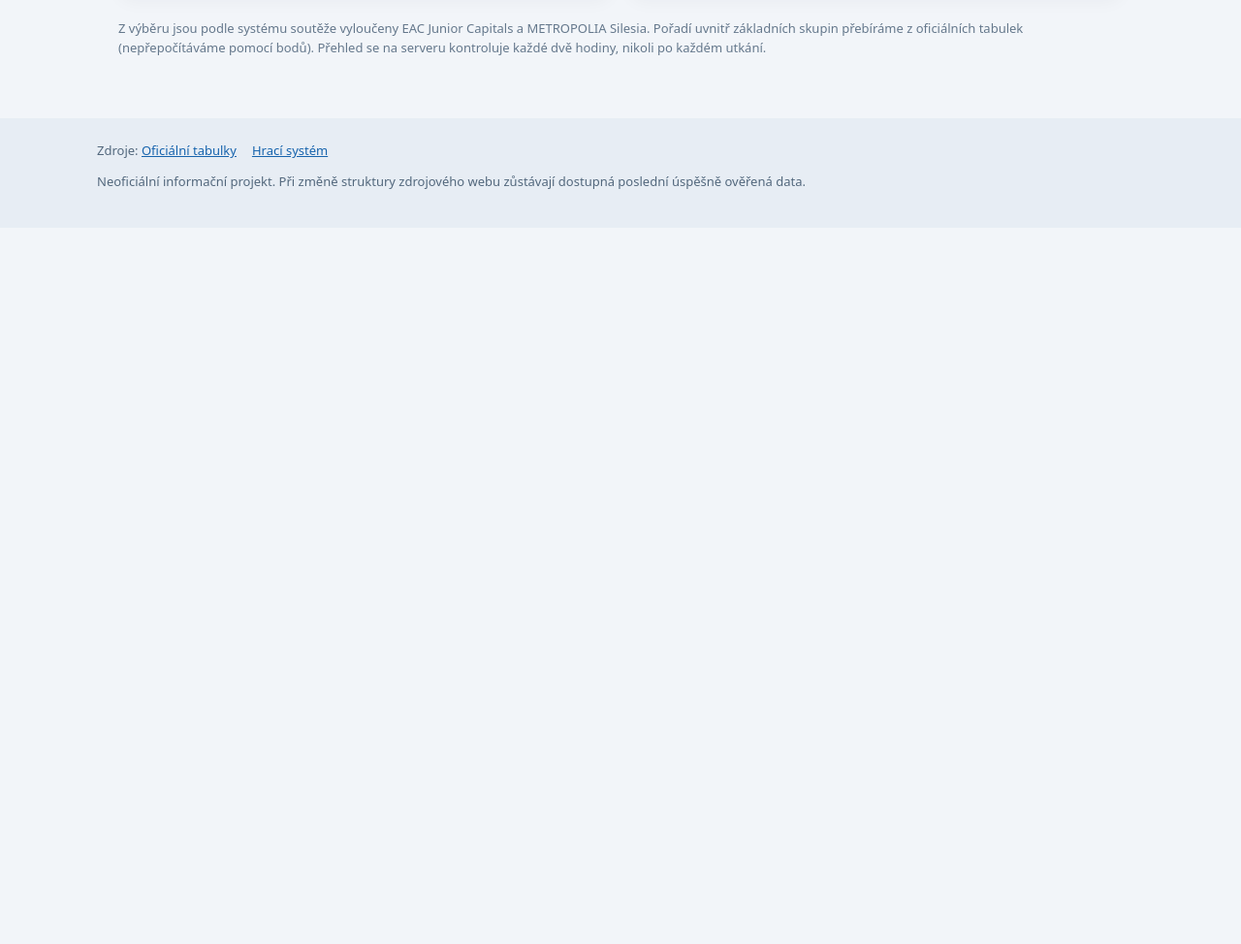
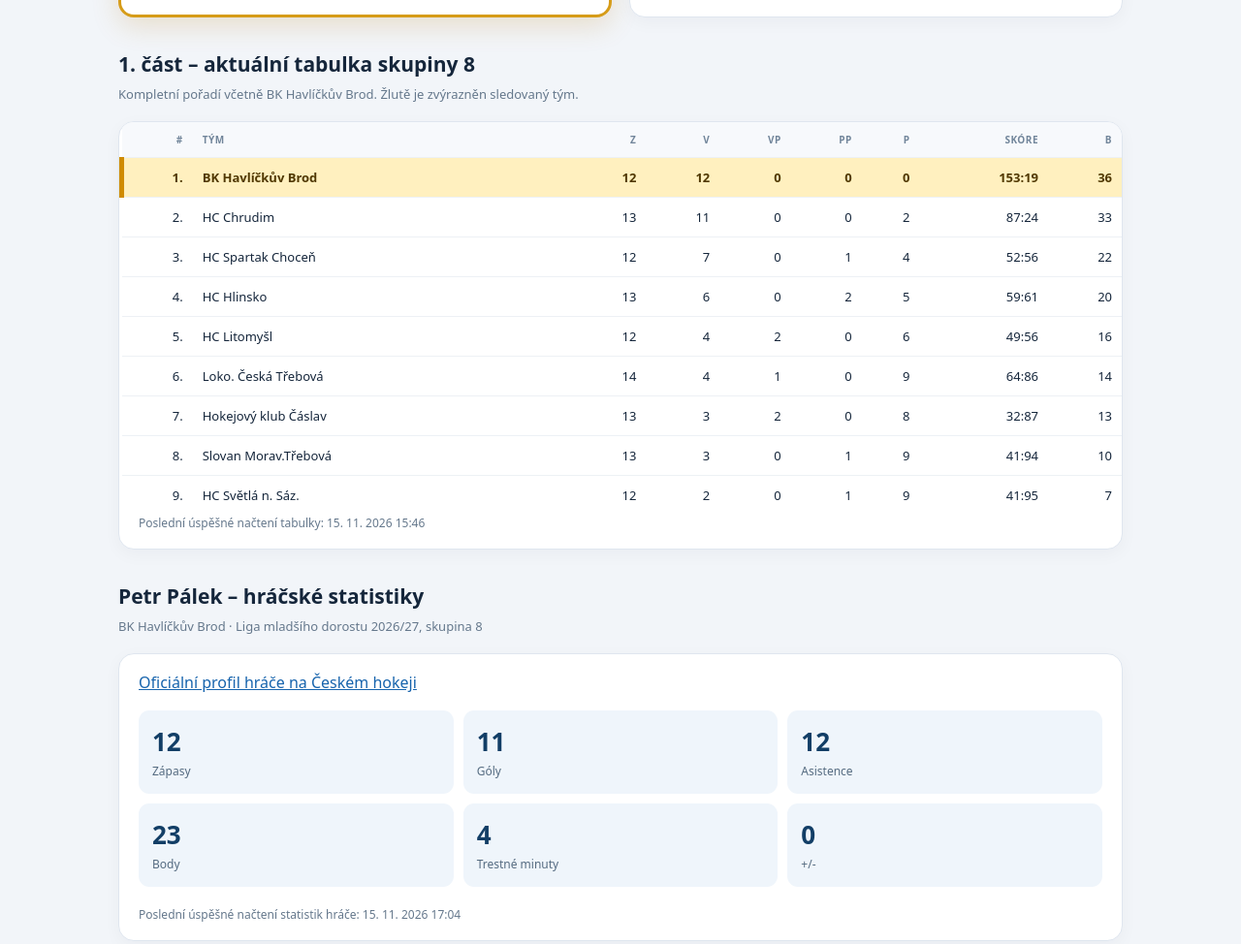
Before and after one commit to 48mvyd6rby-sudo/hokej-nadstavba, a plain HTML site: page index.html in a window 1280 px wide. Shown: the part 1293-2267 px from the top of the page at 97% size. Before the commit the page ends 1528 px from the top, so only its background shows below. Drawn offline with Linux system fonts and the light colour scheme.

Commit message:
Add files via upload

```diff
--- a/data.json
+++ b/data.json
@@ -495,5 +495,195 @@
         }
       ]
     }
-  ]
+  ],
+  "group8": {
+    "headers": [
+      "#",
+      "TÝM",
+      "Z",
+      "V",
+      "VP",
+      "PP",
+      "P",
+      "SKÓRE",
+      "B"
+    ],
+    "teams": [
+      {
+        "name": "BK Havlíčkův Brod",
+        "original_rank": 1,
+        "games": 12,
+        "points": 36,
+        "url": "",
+        "columns": [
+          "1.",
+          "BK Havlíčkův Brod",
+          "12",
+          "12",
+          "0",
+          "0",
+          "0",
+          "153:19",
+          "36"
+        ]
+      },
+      {
+        "name": "HC Chrudim",
+        "original_rank": 2,
+        "games": 13,
+        "points": 33,
+        "url": "",
+        "columns": [
+          "2.",
+          "HC Chrudim",
+          "13",
+          "11",
+          "0",
+          "0",
+          "2",
+          "87:24",
+          "33"
+        ]
+      },
+      {
+        "name": "HC Spartak Choceň",
+        "original_rank": 3,
+        "games": 12,
+        "points": 22,
+        "url": "",
+        "columns": [
+          "3.",
+          "HC Spartak Choceň",
+          "12",
+          "7",
+          "0",
+          "1",
+          "4",
+          "52:56",
+          "22"
+        ]
+      },
+      {
+        "name": "HC Hlinsko",
+        "original_rank": 4,
+        "games": 13,
+        "points": 20,
+        "url": "",
+        "columns": [
+          "4.",
+          "HC Hlinsko",
+          "13",
+          "6",
+          "0",
+          "2",
+          "5",
+          "59:61",
+          "20"
+        ]
+      },
+      {
+        "name": "HC Litomyšl",
+        "original_rank": 5,
+        "games": 12,
+        "points": 16,
+        "url": "",
+        "columns": [
+          "5.",
+          "HC Litomyšl",
+          "12",
+          "4",
+          "2",
+          "0",
+          "6",
+          "49:56",
+          "16"
+        ]
+      },
+      {
+        "name": "Loko. Česká Třebová",
+        "original_rank": 6,
+        "games": 14,
+        "points": 14,
+        "url": "",
+        "columns": [
+          "6.",
+          "Loko. Česká Třebová",
+          "14",
+          "4",
+          "1",
+          "0",
+          "9",
+          "64:86",
+          "14"
+        ]
+      },
+      {
+        "name": "Hokejový klub Čáslav",
+        "original_rank": 7,
+        "games": 13,
+        "points": 13,
+        "url": "",
+        "columns": [
+          "7.",
+          "Hokejový klub Čáslav",
+          "13",
+          "3",
+          "2",
+          "0",
+          "8",
+          "32:87",
+          "13"
+        ]
+      },
+      {
+        "name": "Slovan Morav.Třebová",
+        "original_rank": 8,
+        "games": 13,
+        "points": 10,
+        "url": "",
+        "columns": [
+          "8.",
+          "Slovan Morav.Třebová",
+          "13",
+          "3",
+          "0",
+          "1",
+          "9",
+          "41:94",
+          "10"
+        ]
+      },
+      {
+        "name": "HC Světlá n. Sáz.",
+        "original_rank": 9,
+        "games": 12,
+        "points": 7,
+        "url": "",
+        "columns": [
+          "9.",
+          "HC Světlá n. Sáz.",
+          "12",
+          "2",
+          "0",
+          "1",
+          "9",
+          "41:95",
+          "7"
+        ]
+      }
+    ]
+  },
+  "player": {
+    "name": "Petr Pálek",
+    "team": "BK Havlíčkův Brod",
+    "url": "https://ceskyhokej.cz/player/detail/9285",
+    "competition": "Liga mladšího dorostu 2026/27 – skupina 8",
+    "games": 12,
+    "goals": 11,
+    "assists": 12,
+    "points": 23,
+    "penalty_minutes": 4,
+    "plus_minus": 0
+  },
+  "player_updated_at": "2026-11-15T17:04:00+01:00"
 }
--- a/index.html
+++ b/index.html
@@ -15,6 +15,22 @@ table{border-collapse:collapse;width:100%}th{text-transform:uppercase;letter-spa
 @media(max-width:740px){.grid{grid-template-columns:1fr}.summary{grid-template-columns:repeat(3,minmax(0,1fr))}.metric{padding:12px}.metric strong{font-size:22px}.group-head{padding:16px}td,th{padding:10px 12px}}
 @media(max-width:410px){.summary{gap:7px}.metric span{font-size:11px}.hero{padding-top:25px}}
 @media print{button{display:none}.hero{background:white;color:black;padding-bottom:10px}.hero p,.eyebrow{color:black}.grid{gap:12px}.group{break-inside:avoid;box-shadow:none}body{background:white}.notice{background:white}}
+
+/* Zvýraznění sledovaného klubu i jeho orientační nadstavbové skupiny */
+.group.featured{border:3px solid #d69c19;box-shadow:0 9px 28px #b97c1230}
+.group.featured .group-head{background:#fff6db}
+.group.featured .group-tag{background:#d69c19;color:#221600}
+tr.favorite td{background:#fff0bf!important;color:#503800;font-weight:800}
+tr.favorite td:first-child{border-left:5px solid #cf8b00}
+tr.favorite a{color:#603b00}
+.follow-section{margin:34px 0 12px}.section-heading{margin-bottom:14px}.section-heading p{margin:7px 0;color:#65788c;font-size:13px}
+.wide-card{background:white;border:1px solid #dfe6ef;border-radius:16px;overflow:hidden;margin:18px 0;box-shadow:0 5px 18px #15263b0a}
+.table-scroll{overflow-x:auto}.table-scroll table{min-width:700px}.table-scroll td,.table-scroll th{padding:11px 10px;white-space:nowrap}
+.table-scroll td:nth-child(2){min-width:180px}.table-scroll th:not(:nth-child(2)),.table-scroll td:not(:nth-child(2)){text-align:right}
+.section-pad{padding:18px 20px}.player-metrics{display:grid;grid-template-columns:repeat(3,minmax(0,1fr));gap:10px;padding:0 20px 20px}
+.player-metric{border-radius:11px;background:#eff5fb;padding:14px}.player-metric strong{font-size:26px;color:#123e66;display:block}.player-metric span{font-size:12px;color:#556b80}
+.note-line{font-size:12px;color:#65788c;padding:0 20px 18px}.featured-label{font-size:12px;color:#9a6600;font-weight:750}
+@media(max-width:550px){.player-metrics{grid-template-columns:repeat(2,minmax(0,1fr))}.table-scroll td,.table-scroll th{font-size:12px}}
 </style>
 </head>
 <body>
@@ -24,28 +40,74 @@ table{border-collapse:collapse;width:100%}th{text-transform:uppercase;letter-spa
 <div class="summary"><div class="metric"><strong>12</strong><span>Základních skupin</span></div><div class="metric"><strong>24</strong><span>Postupujících týmů</span></div><div class="metric"><strong>4 × 6</strong><span>Skupiny nadstavby</span></div></div>
 <div class="notice"><strong>Upozornění:</strong> Složení skupin A–D je <strong>nezávazný geografický návrh</strong>. Český hokej stanovuje pouze územní princip, nikoli přesné přiřazení týmů. O postupu rozhoduje konečné pořadí po 1. části.</div>
 <div id="output" class="grid" aria-live="polite"></div>
+<section class="follow-section" aria-labelledby="group8-title">
+  <div class="section-heading"><h2 id="group8-title">1. část – aktuální tabulka skupiny 8</h2><p>Kompletní pořadí včetně BK Havlíčkův Brod. Žlutě je zvýrazněn sledovaný tým.</p></div>
+  <div class="wide-card"><div class="table-scroll" id="group8-table"><p class="section-pad muted">Načítám tabulku skupiny 8…</p></div><div class="note-line" id="group8-updated"></div></div>
+</section>
+<section class="follow-section" aria-labelledby="player-title">
+  <div class="section-heading"><h2 id="player-title">Petr Pálek – hráčské statistiky</h2><p>BK Havlíčkův Brod · Liga mladšího dorostu 2026/27, skupina 8</p></div>
+  <div class="wide-card"><div class="section-pad"><a href="https://ceskyhokej.cz/player/detail/9285" rel="noopener" target="_blank">Oficiální profil hráče na Českém hokeji</a></div><div class="player-metrics" id="player-stats"><p class="muted">Načítám statistiky…</p></div><div class="note-line" id="player-updated"></div></div>
+</section>
 <p class="muted">Z výběru jsou podle systému soutěže vyloučeny EAC Junior Capitals a METROPOLIA Silesia. Pořadí uvnitř základních skupin přebíráme z oficiálních tabulek (nepřepočítáváme pomocí bodů). Přehled se na serveru kontroluje každé dvě hodiny, nikoli po každém utkání.</p>
 </main>
-<footer class="foot"><div class="wrap">Zdroje: <a href="https://ceskyhokej.cz/competition/standings/85" target="_blank" rel="noopener">Oficiální tabulky</a><a href="https://ceskyhokej.cz/competition/description/85" target="_blank" rel="noopener">Hrací systém</a><p>Neoficiální informační projekt. Při změně struktury zdrojového webu zůstávají dostupná poslední úspěšně ověřená data.</p></div></footer>
+<footer class="foot"><div class="wrap">Zdroje: <a href="https://ceskyhokej.cz/player/detail/9285" target="_blank" rel="noopener">Profil Petra Pálka</a><a href="https://ceskyhokej.cz/competition/standings/85" target="_blank" rel="noopener">Oficiální tabulky</a><a href="https://ceskyhokej.cz/competition/description/85" target="_blank" rel="noopener">Hrací systém</a><p>Neoficiální informační projekt. Při změně struktury zdrojového webu zůstávají dostupná poslední úspěšně ověřená data.</p></div></footer>
 <script>
 const output=document.querySelector('#output'),status=document.querySelector('#status');
+const group8Output=document.querySelector('#group8-table'),playerOutput=document.querySelector('#player-stats');
+function isFavorite(name){return /\bbk\s+havlíčkův\s+brod\b/i.test(String(name||''))}
 function el(tag, cls, text){const e=document.createElement(tag);if(cls)e.className=cls;if(text!==undefined)e.textContent=String(text);return e}
 function draw(data){
  if(!Array.isArray(data.regions)||data.regions.length!==4||data.regions.some(r=>r.teams.length!==6))throw Error('Neúplná data');
  output.replaceChildren();
  for(const region of data.regions){
-   const card=el('section','group'), head=el('div','group-head'), labels=el('div');
+   const featured=region.teams.some(t=>isFavorite(t.name));
+   const card=el('section',featured?'group featured':'group'), head=el('div','group-head'), labels=el('div');
    labels.append(el('h2','',`Skupina ${region.id} – ${region.label}`), el('small','',`Původní skupiny: ${region.source_groups.join(', ')}`));
+   if(featured)labels.append(el('div','featured-label','★ Skupina BK Havlíčkův Brod'));
    head.append(labels,el('span','group-tag',region.id));card.append(head);
    const table=el('table'),thead=el('thead'),tr=el('tr');
    for(const title of ['Tým','Pův. sk.','Z','Body']){const th=el('th',title==='Tým'?'':'num',title);th.scope='col';tr.append(th)}
    thead.append(tr);table.append(thead);const tbody=el('tbody');
-   for(const team of region.teams){const row=el('tr');const cell=el('td','team');
+   for(const team of region.teams){const row=el('tr',isFavorite(team.name)?'favorite':'');const cell=el('td','team');
      if(team.url){const a=el('a','',team.name);a.href=team.url;a.rel='noopener';a.target='_blank';cell.append(a)}else cell.textContent=team.name;
      row.append(cell,el('td','num original',`${team.source_group} / ${team.original_rank}.`),el('td','num',team.games),el('td','num',team.points));tbody.append(row)}
    table.append(tbody);card.append(table);output.append(card);
  }
+ drawGroup8(data);drawPlayer(data);
  const date=new Date(data.updated_at);status.textContent='Poslední úspěšné načtení: '+new Intl.DateTimeFormat('cs-CZ',{dateStyle:'medium',timeStyle:'short',timeZone:'Europe/Prague'}).format(date);
+}
+function formatUpdated(date){
+ if(!date)return 'Čas ověření není k dispozici';
+ const d=new Date(date);return Number.isNaN(d.valueOf())?'Čas ověření není k dispozici':
+   new Intl.DateTimeFormat('cs-CZ',{dateStyle:'medium',timeStyle:'short',timeZone:'Europe/Prague'}).format(d);
+}
+function drawGroup8(data){
+ const item=data.group8;
+ if(!item||!Array.isArray(item.headers)||!Array.isArray(item.teams)||item.teams.length<3){
+   group8Output.replaceChildren(el('p','section-pad muted','Tabulka skupiny 8 dosud není v aktualizačních datech dostupná.'));return;
+ }
+ const table=el('table');const head=el('thead'),tr=el('tr');
+ item.headers.forEach(h=>{const th=el('th','',h);th.scope='col';tr.append(th)});head.append(tr);table.append(head);
+ const body=el('tbody');
+ for(const team of item.teams){
+   if(!Array.isArray(team.columns)||team.columns.length!==item.headers.length)continue;
+   const row=el('tr',isFavorite(team.name)?'favorite':'');
+   team.columns.forEach((value,i)=>{
+     const cell=el('td','',value);
+     if(i===1&&team.url){cell.replaceChildren();const a=el('a','',value);a.href=team.url;a.target='_blank';a.rel='noopener';cell.append(a)}
+     row.append(cell);
+   });body.append(row);
+ }
+ table.append(body);group8Output.replaceChildren(table);
+ document.querySelector('#group8-updated').textContent='Poslední úspěšné načtení tabulky: '+formatUpdated(data.updated_at);
+}
+function drawPlayer(data){
+ const player=data.player;
+ if(!player){playerOutput.replaceChildren(el('p','muted','Statistiky hráče se zatím nepodařilo načíst.'));return}
+ const values=[['Zápasy',player.games],['Góly',player.goals],['Asistence',player.assists],['Body',player.points],['Trestné minuty',player.penalty_minutes],['+/-',player.plus_minus]];
+ playerOutput.replaceChildren();
+ for(const [label,value] of values){const item=el('div','player-metric');item.append(el('strong','',value??'–'),el('span','',label));playerOutput.append(item)}
+ document.querySelector('#player-updated').textContent='Poslední úspěšné načtení statistik hráče: '+formatUpdated(data.player_updated_at);
 }
 async function load(){
  status.textContent='Načítám data…';
```
Also changed, not shown: 1 other file.
